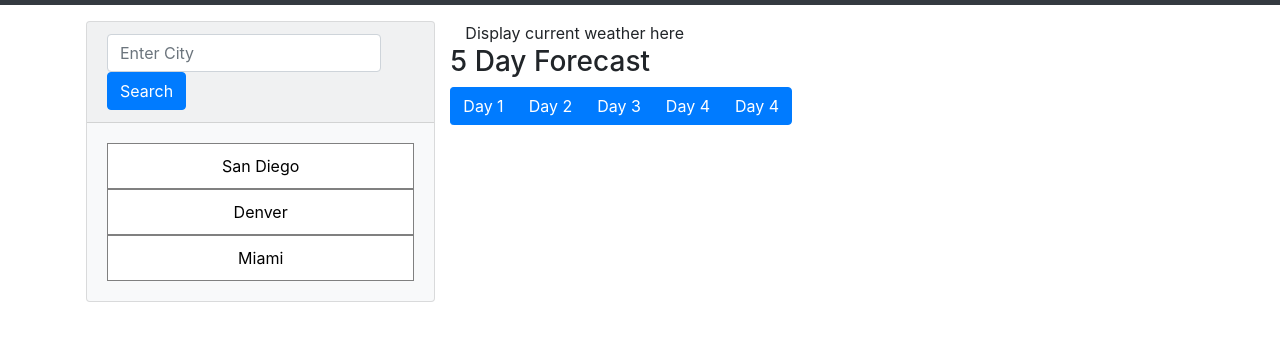
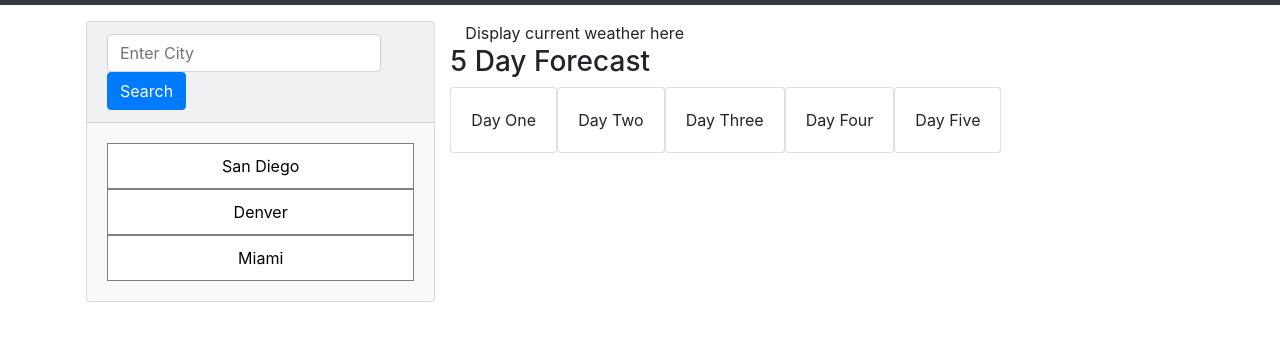
Before and after one commit to git99-src/weather_dashboard, a plain HTML site: page index.html in a window 1280 px wide. Shown: the part 51-392 px from the top of the page. Drawn offline with nearby package versions, Linux system fonts and the light colour scheme.

Commit message:
Layout solidified

```diff
--- a/index.html
+++ b/index.html
@@ -13,11 +13,12 @@
   <title>Weather Dashboard</title>
 </head>
 
+
+<body>
+
 <nav class="navbar navbar-dark bg-dark">
   <span class="navbar-brand mb-0 h1 mx-auto">Weather Dashboard</span>
 </nav>
-
-<body>
   <main class="container p-3">
     <div class="row">
       <div class="col-md-4">
@@ -51,19 +52,24 @@
             </div>
             <div class="row">
             <!-- 5 day weather data here  -->
-            <div class="btn-group">
-              <button type="button" class="btn btn-primary">Day 1</button>
-              <button type="button" class="btn btn-primary">Day 2</button>
-              <button type="button" class="btn btn-primary">Day 3</button>
-              <button type="button" class="btn btn-primary">Day 4</button>
-              <button type="button" class="btn btn-primary">Day 4</button>
+              <div class="card">
+                <div class="card-body">Day One</div>
+              </div>
+              <div class="card">
+                <div class="card-body">Day Two</div>
+              </div>
+              <div class="card">
+                <div class="card-body">Day Three</div>
+              </div>
+              <div class="card">
+                <div class="card-body">Day Four</div>
+              </div>
+              <div class="card">
+                <div class="card-body">Day Five</div>
+              </div>
             </div>
-            </div>
-           </div>
+          </div>
         </div>
-
-
-
       </div>
     </div>
   </main>
@@ -83,7 +89,7 @@
     integrity="sha256-CSXorXvZcTkaix6Yvo6HppcZGetbYMGWSFlBw8HfCJo=" crossorigin="anonymous"></script>
   <script src="https://cdnjs.cloudflare.com/ajax/libs/moment.js/2.24.0/moment.min.js"></script>
   <script src="assets/js/script.js"></script>
-  </div>
+
 
 
 
```
